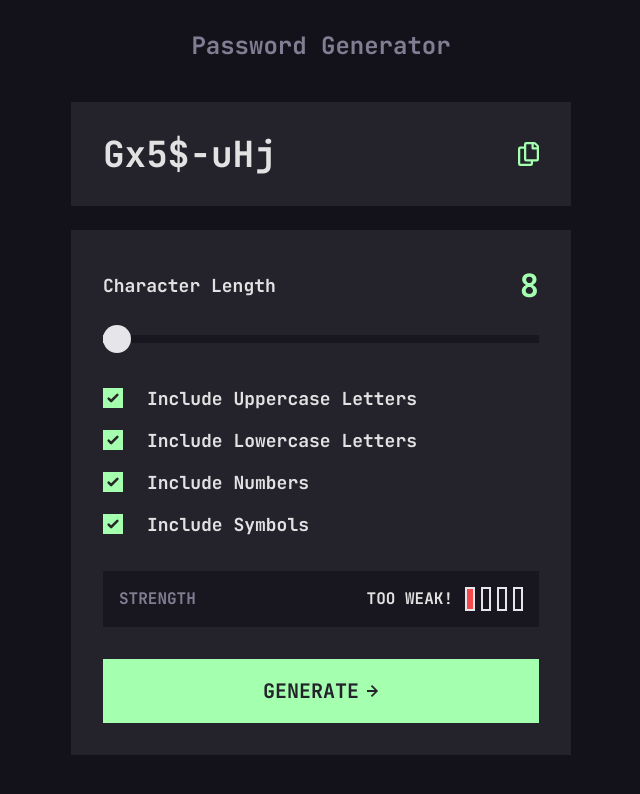
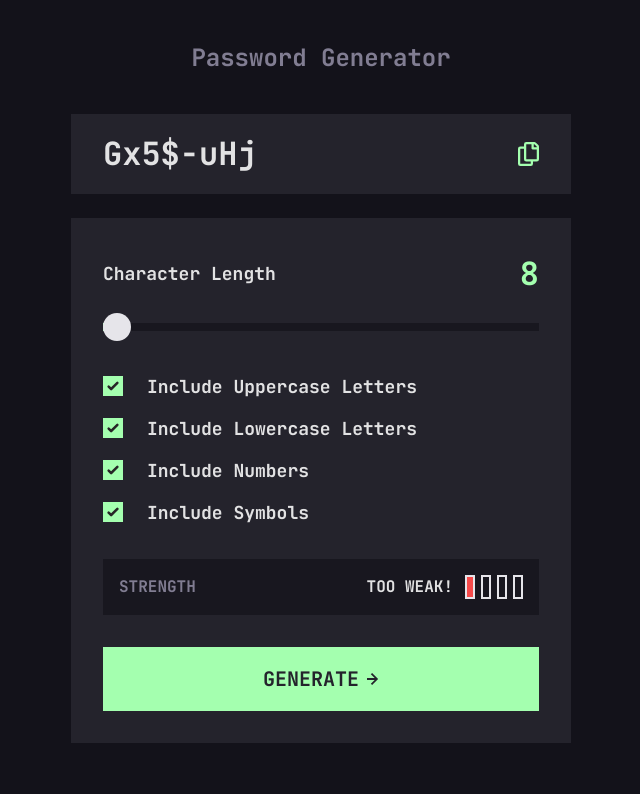
Before and after one commit to mgrevious/fem-password-generator-app, a React (Vite) app: page / in a window 1280 px wide. Shown: the top 794 px of the page, without its empty margins (319-959 px from the left). Built offline with nearby package versions, Linux system fonts and the light colour scheme.

Commit message:
Reduced padding on generate password component.

```diff
--- a/src/App.tsx
+++ b/src/App.tsx
@@ -13,7 +13,7 @@ function App() {
             </h1>
           </header>
           <main className="w-full">
-            <section className="mb-6 bg-dark-gray p-4 xl:p-8 w-full">
+            <section className="mb-6 bg-dark-gray p-4 xl:py-4 xl:px-8 w-full">
               <GeneratedPassword />
             </section>
             <section className="mb-4 bg-dark-gray p-4 xl:p-8 w-full">
--- a/src/components/GeneratedPassword/index.tsx
+++ b/src/components/GeneratedPassword/index.tsx
@@ -24,7 +24,7 @@ const GeneratedPassword = () => {
   return (
     <>
       <div className="flex justify-between items-center">
-        <span id="generatedPassword" className="text-4xl break-all w-[90%]">
+        <span id="generatedPassword" className="text-[32px] break-all w-[90%]">
           {generatedPassword}
         </span>
         <button
--- a/src/index.css
+++ b/src/index.css
@@ -4,7 +4,6 @@
 
 :root {
   font-family: 'Jetbrains Mono', system-ui, Avenir, Helvetica, Arial, sans-serif;
-  line-height: 1.5;
   font-weight: 700;
 
   color-scheme: light dark;
```
